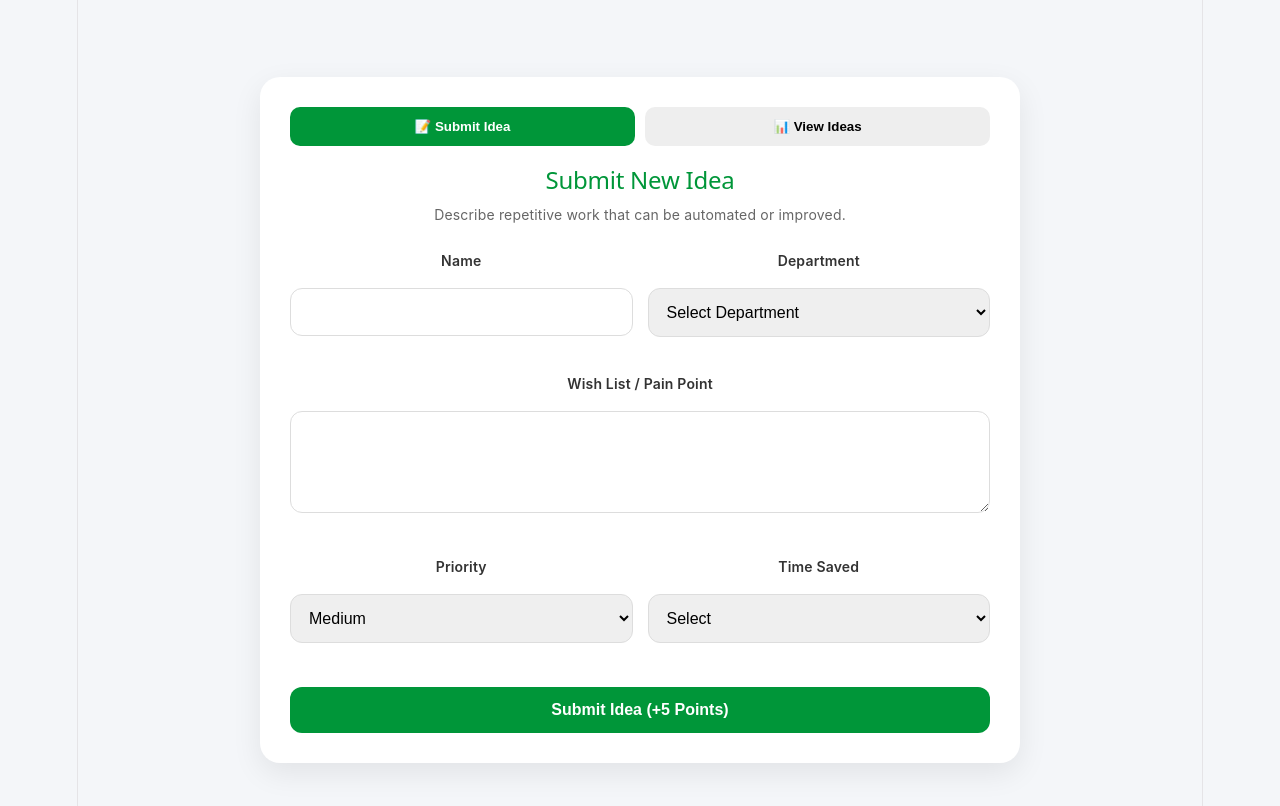
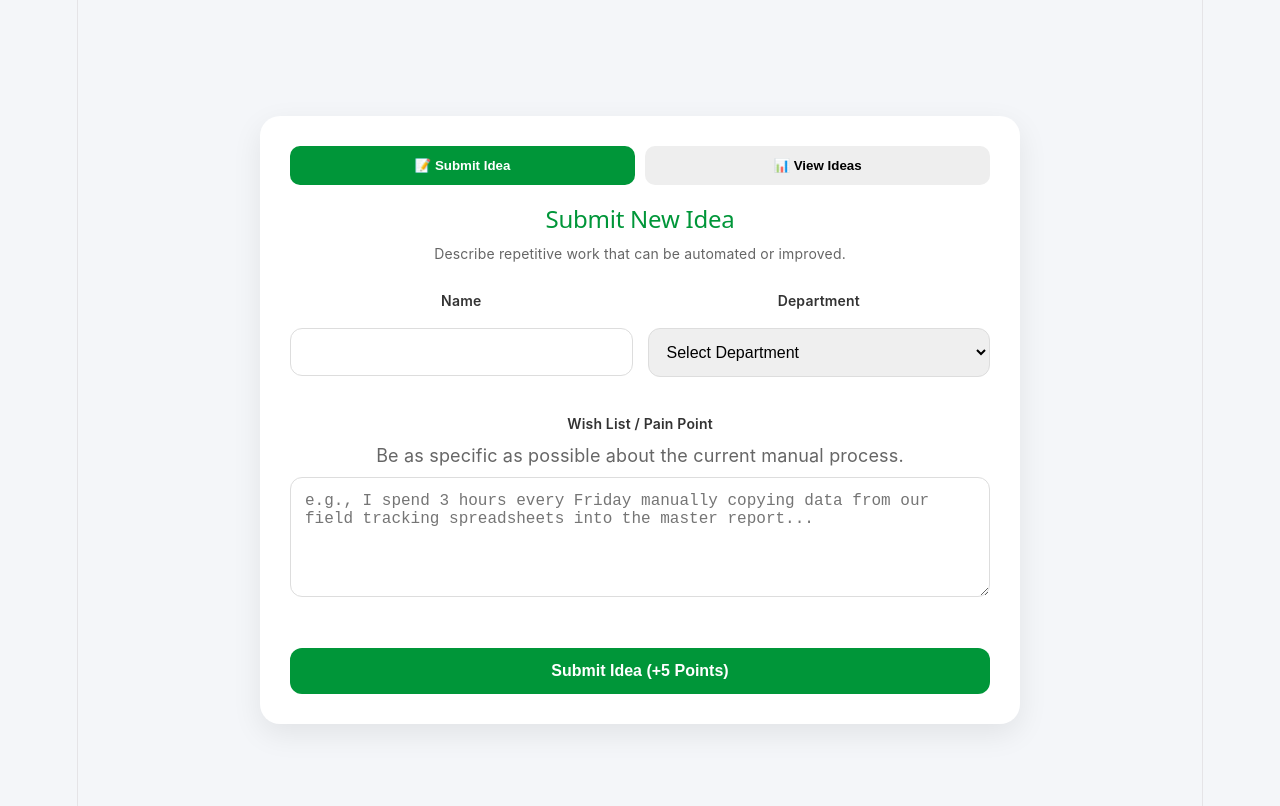
Before and after one commit to surapheil/wish_list_app, a React (Vite) app: page / in a window 1280 px wide. Shown: the top 806 px of the page. Built offline with nearby package versions, Linux system fonts and the light colour scheme.

Commit message:
removed the priority and time saved section

```diff
--- a/src/components/SubmitForm.jsx
+++ b/src/components/SubmitForm.jsx
@@ -17,8 +17,8 @@ function SubmitForm() {
         name,
         department,
         wishlist,
-        priority,
-        hoursSaved,
+        priority, // Kept to prevent backend errors
+        hoursSaved, // Kept to prevent backend errors
         points: 5,
       }),
     });
@@ -65,54 +65,27 @@ function SubmitForm() {
             >
               <option value="">Select Department</option>
               <option>Sales</option>
-                <option>Logistics</option>
+              <option>Marketing</option>
               <option>Finance</option>
               <option>IT</option>
+              <option value="HR">HR</option>
+              <option value="Supply Chain">Supply Chain</option>
             </select>
           </div>
         </div>
 
-        <div className="form-group">
-            <label>Wish List / Pain Point</label>
+        {/* Enhanced Wish List Section */}
+        <div className="form-group wishlist-container">
+          <label className="wishlist-label">Wish List / Pain Point</label>
+          <p className="wishlist-hint">Be as specific as possible about the current manual process.</p>
           <textarea
-            className="form-control textarea"
+            className="form-control textarea enhanced-textarea"
             value={wishlist}
             onChange={(e) => setWishlist(e.target.value)}
             required
-            rows="4"
+            rows="5"
+            placeholder="e.g., I spend 3 hours every Friday manually copying data from our field tracking spreadsheets into the master report..."
           />
-        </div>
-
-        <div className="grid">
-            <div className="form-group">
-            <label>Priority</label>
-            <select
-                className="form-control"
-                value={priority}
-                onChange={(e) => setPriority(e.target.value)}
-            >
-                <option>Critical</option>
-                <option>High</option>
-                <option>Medium</option>
-                <option>Low</option>
-            </select>
-            </div>
-
-            <div className="form-group">
-            <label>Time Saved</label>
-            <select
-                className="form-control"
-                value={hoursSaved}
-                onChange={(e) => setHoursSaved(e.target.value)}
-                required
-            >
-                <option value="">Select</option>
-                <option>1-3 hours/week</option>
-                <option>3-5 hours/week</option>
-                <option>5-10 hours/week</option>
-                <option>10+ hours/week</option>
-            </select>
-            </div>
         </div>
 
         <button className="submit-btn" type="submit">
@@ -121,7 +94,6 @@ function SubmitForm() {
 
         {message && <div className="message">{message}</div>}
       </form>
-      {message && <p>{message}</p>}
     </>
   );
 }
```
Lines whose indentation alone changed are shown as unchanged.
